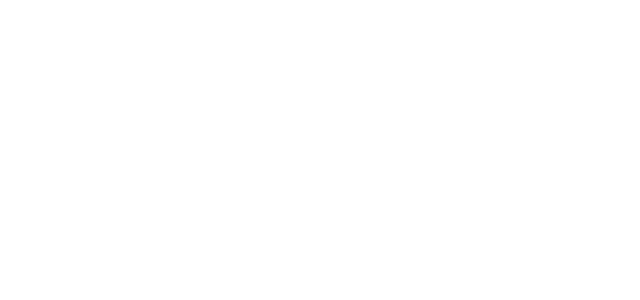
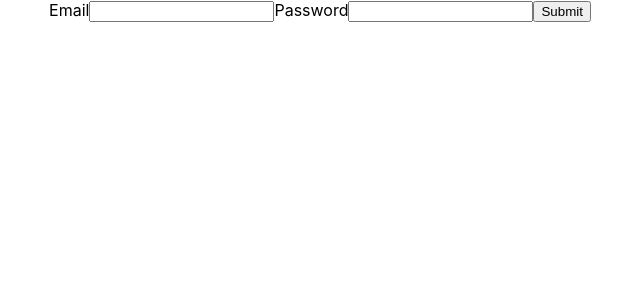
Before and after one commit to weightlifter-lambda/front-end, a React (Create React App) app: page /login in a window 1280 px wide. Shown: the top 300 px of the page, without its empty margins (320-960 px from the left). Built offline with nearby package versions, Linux system fonts and the light colour scheme.

Commit message:
added login page

```diff
--- a/src/App.js
+++ b/src/App.js
@@ -4,6 +4,8 @@
 import { BrowserRouter as Router, Route } from "react-router-dom";
 import "./App.css";
 import SignUpForm2 from "./components/SignUpForm2";
+import LoginForm from "./components/LoginForm";
+
 
 function App() {
   return (
@@ -14,6 +16,11 @@
           path="/register"
           render={props => <SignUpForm2 {...props} />}
         />
+        <Route
+          exact
+          path="/login"
+          render={props => <LoginForm {...props} />}
+        />
       </Router>
     </div>
   );
--- /dev/null
+++ b/src/components/LoginForm.js
@@ -0,0 +1,47 @@
+import React, { useState } from "react";
+import { connect } from "react-redux";
+import { register } from "../state/actions";
+
+const LoginForm = props => {
+  const [user, setUser] = useState({
+    email: "",
+    password: ""
+  });
+  console.log(user);
+  const handleChanges = e => {
+    setUser({
+      ...user,
+      [e.target.name]: e.target.value
+    });
+  };
+  const handleSubmit = e => {
+    e.preventDefault();
+    props.register(user);
+    setUser({
+      email: "",
+      password: ""
+    });
+  };
+  return (
+    <form onSubmit={handleSubmit}>
+      <label>Email</label>
+      <input type="email" id="email" name="email" onChange={handleChanges} />
+      <label>Password</label>
+      <input
+        type="password"
+        id="password"
+        name="password"
+        onChange={handleChanges}
+      />
+      <button> Submit </button>
+    </form>
+  );
+};
+
+const mapStateToProps = state => {
+  return {
+    ...state
+  };
+};
+
+export default connect(mapStateToProps, { register })(LoginForm);
```
